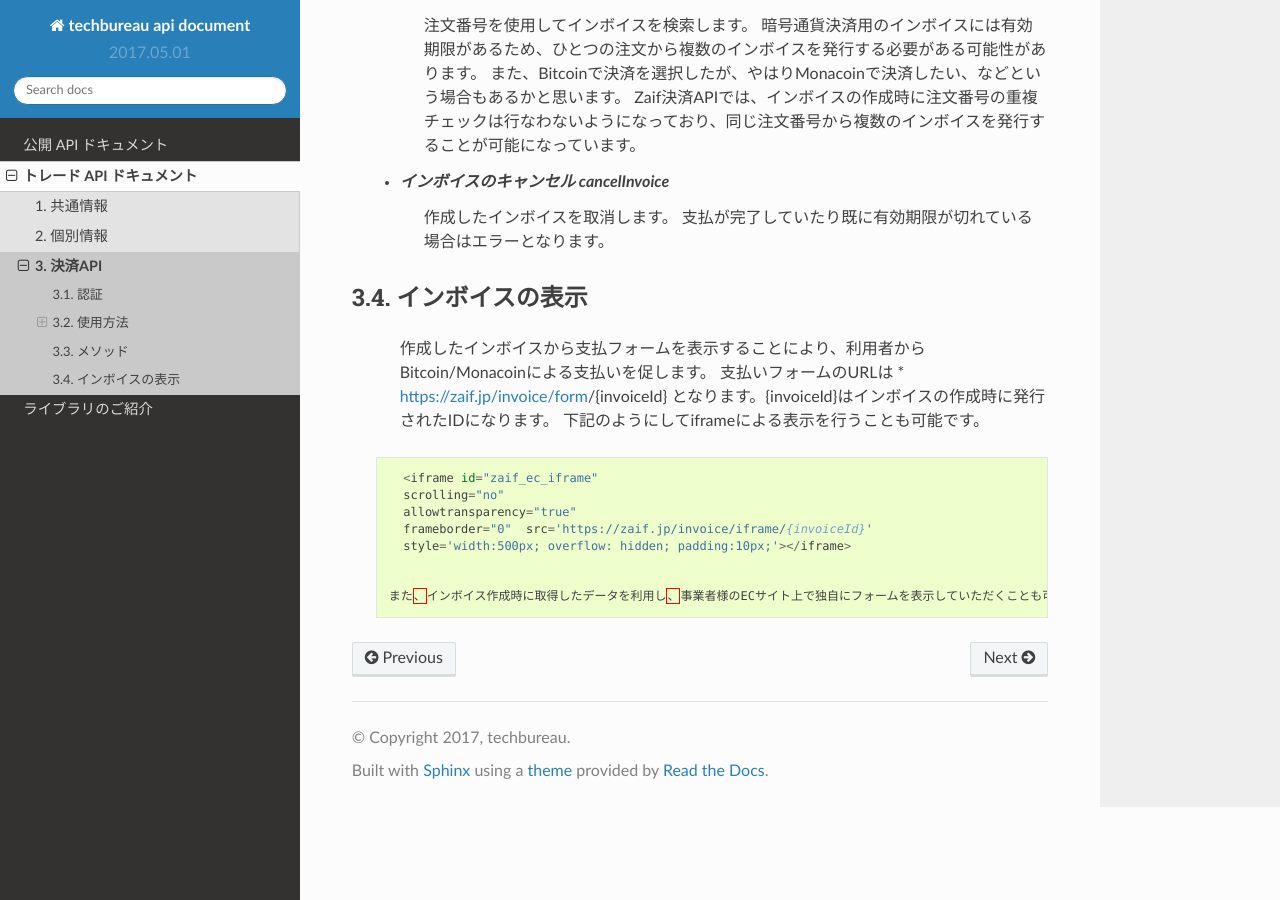
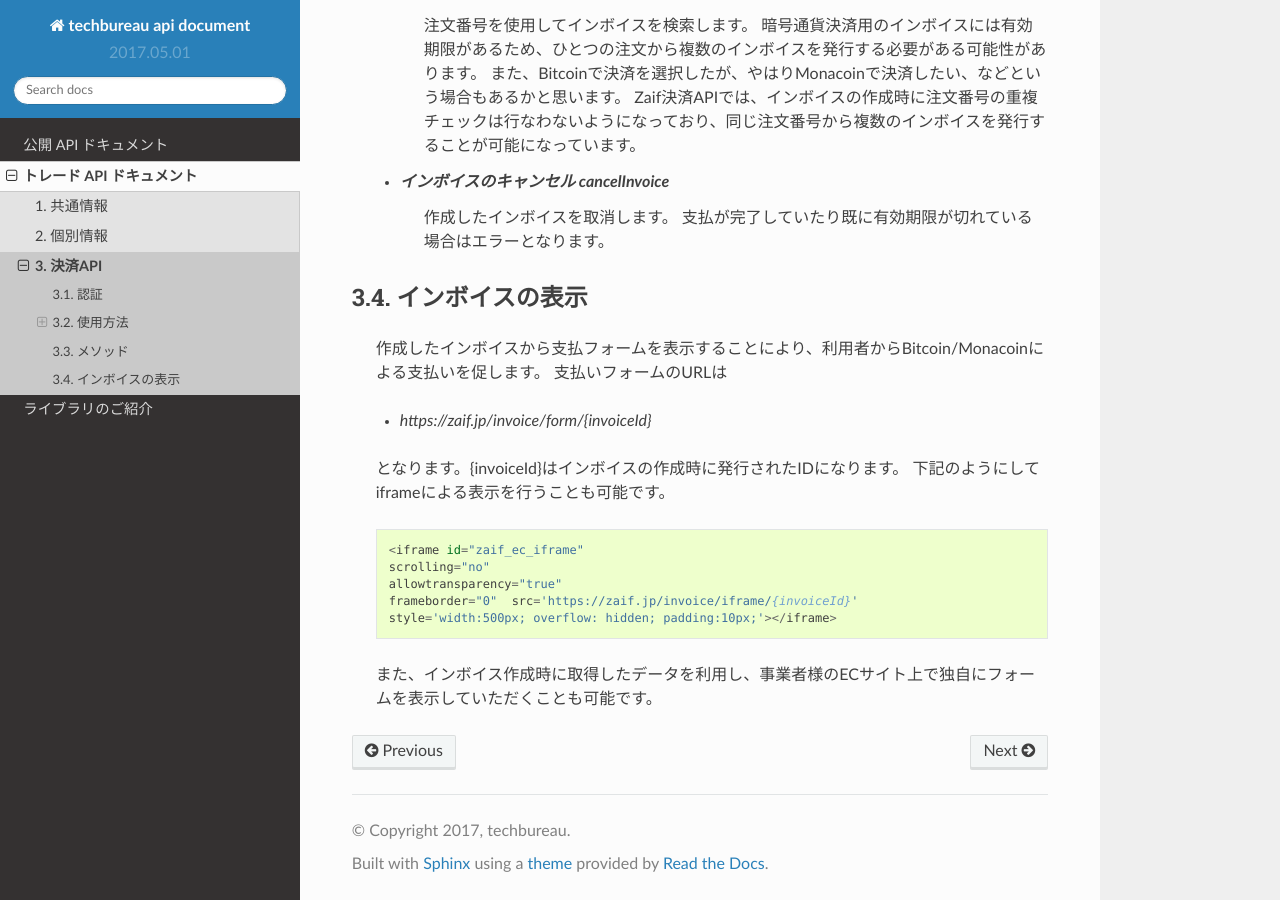
Before and after one commit to techbureau/api-doc, a Sphinx documentation site: the page built from docs/trade/3_payment.rst, in a window 1280 px wide and 900 px high, scrolled down 1674 px. Built offline with Sphinx 7.4.7 and the Read the Docs theme 2.0.0, drawn with Linux system fonts in a browser that asks for light colours.

```diff
--- a/docs/trade/3_payment.rst
+++ b/docs/trade/3_payment.rst
@@ -69,17 +69,19 @@ nonceパラメーターについて
 ==============
 
     作成したインボイスから支払フォームを表示することにより、利用者からBitcoin/Monacoinによる支払いを促します。 支払いフォームのURLは
-    * https://zaif.jp/invoice/form/{invoiceId}
+
+    * *https://zaif.jp/invoice/form/{invoiceId}*
+
     となります。{invoiceId}はインボイスの作成時に発行されたIDになります。
     下記のようにしてiframeによる表示を行うことも可能です。
 
-  .. code-block:: python
+    .. code-block:: python
 
-      <iframe id="zaif_ec_iframe"
-      scrolling="no"
-      allowtransparency="true"
-      frameborder="0"  src='https://zaif.jp/invoice/iframe/{invoiceId}'
-      style='width:500px; overflow: hidden; padding:10px;'></iframe>
+        <iframe id="zaif_ec_iframe"
+        scrolling="no"
+        allowtransparency="true"
+        frameborder="0"  src='https://zaif.jp/invoice/iframe/{invoiceId}'
+        style='width:500px; overflow: hidden; padding:10px;'></iframe>
 
 
     また、インボイス作成時に取得したデータを利用し、事業者様のECサイト上で独自にフォームを表示していただくことも可能です。
```
